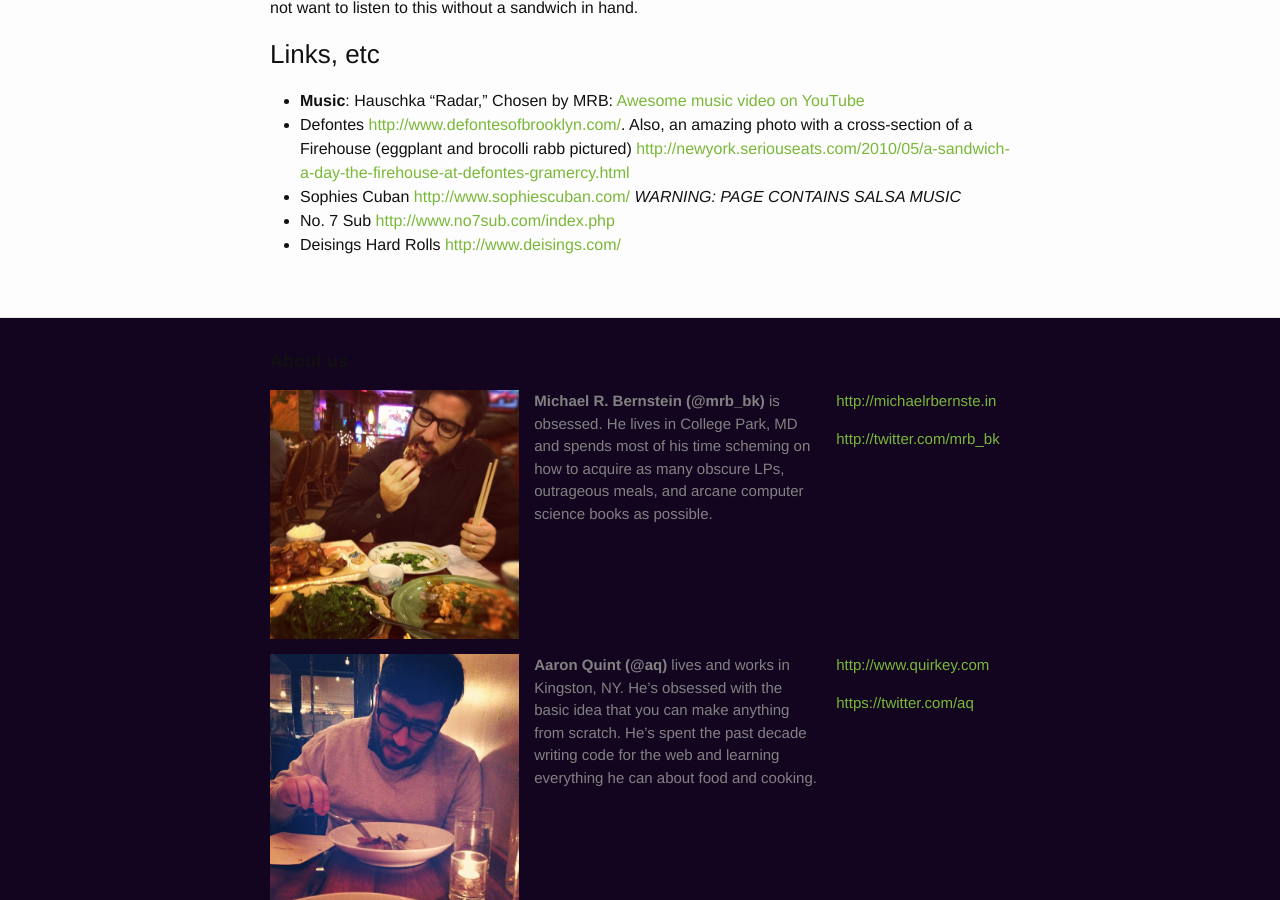
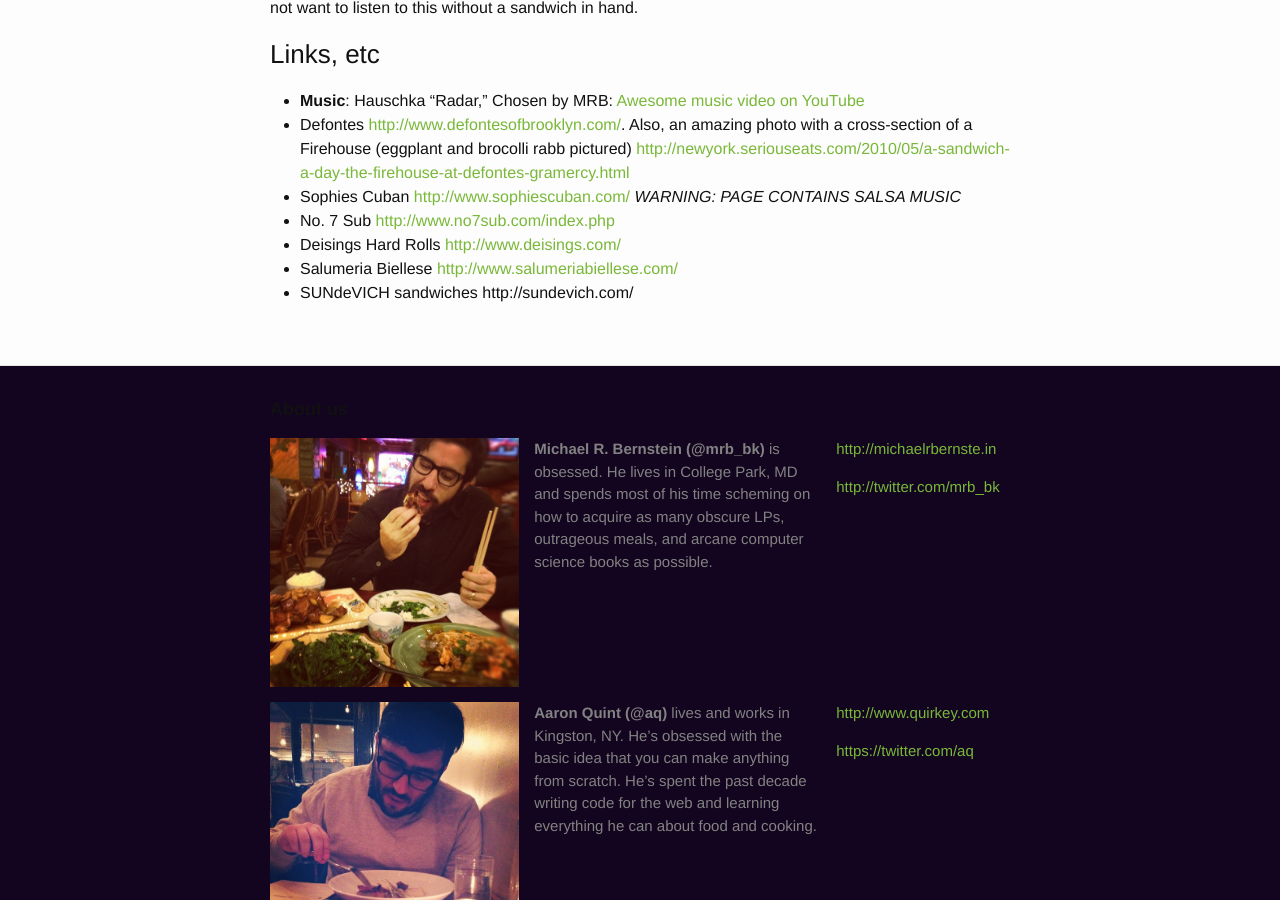
Before and after one commit to beatsryetypes/beatsryetypes.github.io, a Jekyll site: the page built from _posts/2015-02-16-episode-3-sandwiches-are-the-best.md, in a window 1280 px wide and 900 px high, scrolled down 652 px. Built offline with Jekyll 4.4.1, drawn with Linux system fonts in a browser that asks for light colours.

Commit message:
Add ep3 notes

```diff
--- a/_posts/2015-02-16-episode-3-sandwiches-are-the-best.md
+++ b/_posts/2015-02-16-episode-3-sandwiches-are-the-best.md
@@ -19,3 +19,5 @@
 * Sophies Cuban <http://www.sophiescuban.com/> *WARNING: PAGE CONTAINS SALSA MUSIC*
 * No. 7 Sub <http://www.no7sub.com/index.php>
 * Deisings Hard Rolls <http://www.deisings.com/>
+* Salumeria Biellese <http://www.salumeriabiellese.com/>
+* SUNdeVICH sandwiches http://sundevich.com/
```
